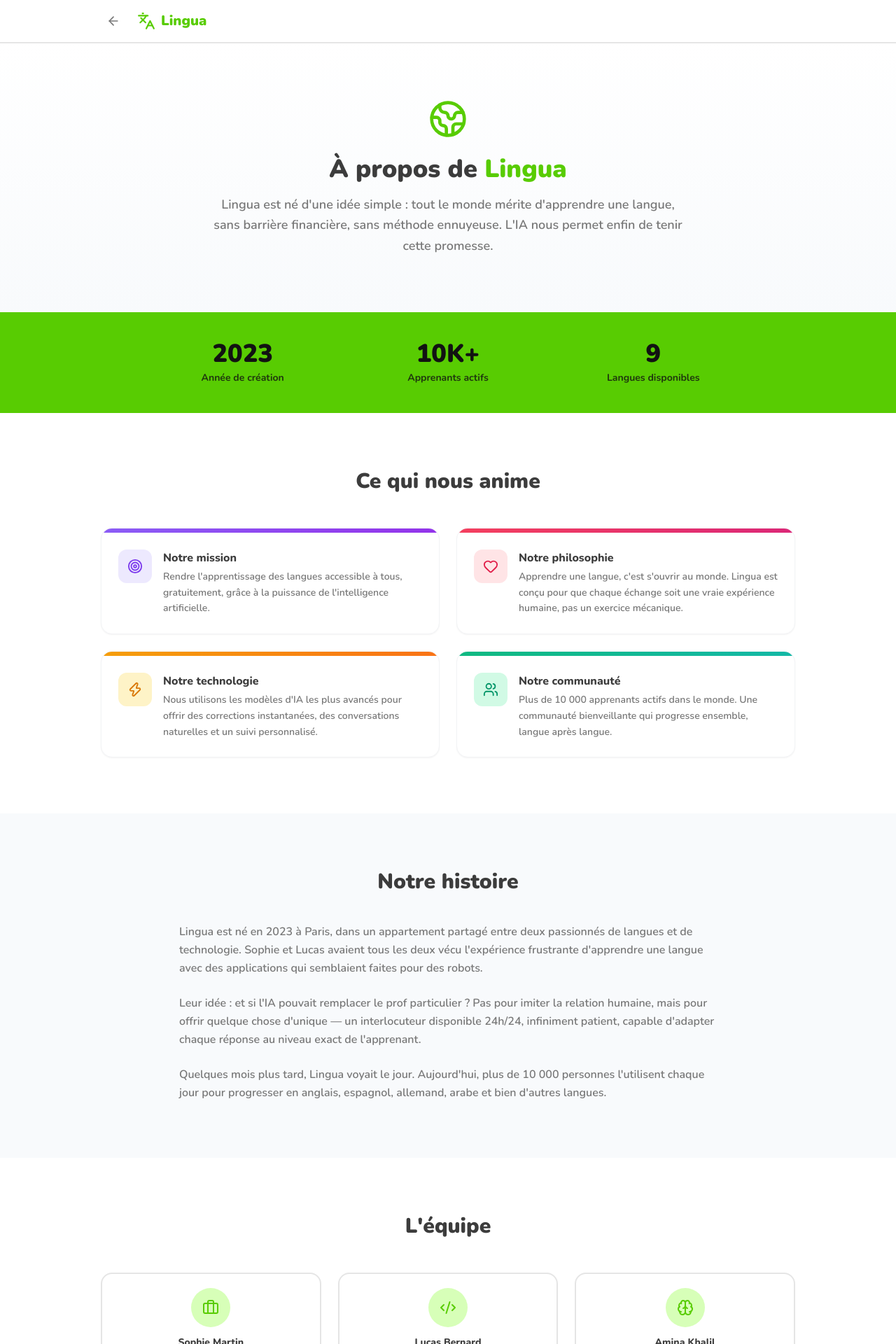
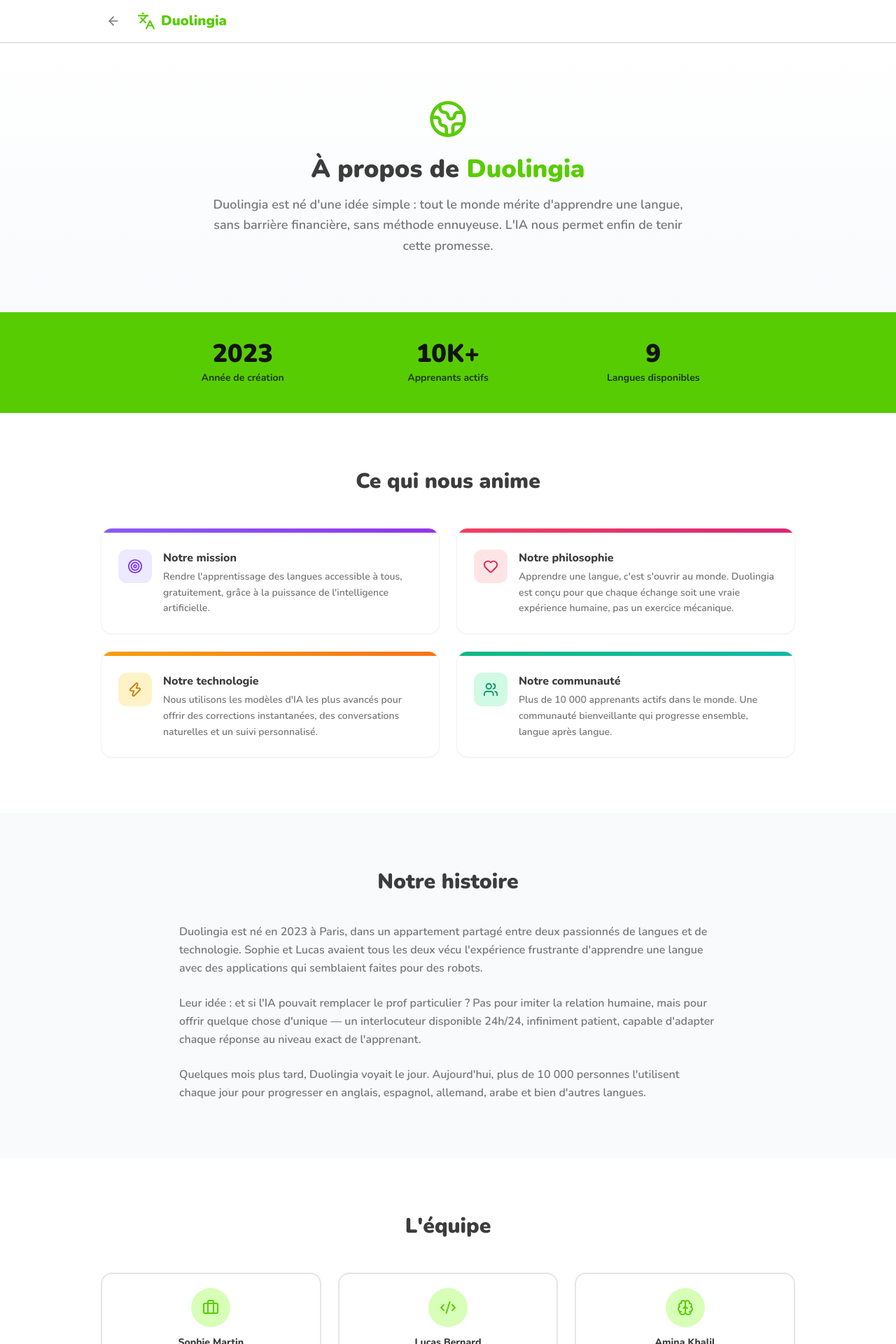
Before and after one commit to ahamie71/language_app, a React (Vite) app in the folder frontend/: page /about in a window 1280 px wide. Shown: the top 1920 px of the page at 70% size. Built offline with nearby package versions, Linux system fonts and the light colour scheme; no server answers.

Commit message:
feat: update branding from Lingua to Duolingia in English and French localization files

```diff
--- a/frontend/src/i18n/locales/en/about.json
+++ b/frontend/src/i18n/locales/en/about.json
@@ -1,7 +1,7 @@
 {
   "hero": {
     "titlePrefix": "About",
-    "text": "Lingua was born from a simple idea: everyone deserves to learn a language, with no financial barrier and no boring method. AI finally lets us keep that promise."
+    "text": "Duolingia was born from a simple idea: everyone deserves to learn a language, with no financial barrier and no boring method. AI finally lets us keep that promise."
   },
   "stats": {
     "founded": "Year founded",
@@ -16,7 +16,7 @@
     },
     "philosophy": {
       "title": "Our philosophy",
-      "desc": "Learning a language means opening yourself up to the world. Lingua is designed so every exchange is a real human experience, not a mechanical exercise."
+      "desc": "Learning a language means opening yourself up to the world. Duolingia is designed so every exchange is a real human experience, not a mechanical exercise."
     },
     "technology": {
       "title": "Our technology",
@@ -29,9 +29,9 @@
   },
   "story": {
     "heading": "Our story",
-    "p1": "Lingua was born in 2023 in Paris, in an apartment shared between two people passionate about languages and technology. Sophie and Lucas had both experienced the frustration of learning a language with apps that seemed built for robots.",
+    "p1": "Duolingia was born in 2023 in Paris, in an apartment shared between two people passionate about languages and technology. Sophie and Lucas had both experienced the frustration of learning a language with apps that seemed built for robots.",
     "p2": "Their idea: what if AI could replace the private tutor? Not to imitate the human relationship, but to offer something unique — a conversation partner available 24/7, infinitely patient, able to adapt every response to the learner's exact level.",
-    "p3": "A few months later, Lingua came to life. Today, more than 10,000 people use it every day to improve their English, Spanish, German, Arabic and many other languages."
+    "p3": "A few months later, Duolingia came to life. Today, more than 10,000 people use it every day to improve their English, Spanish, German, Arabic and many other languages."
   },
   "team": {
     "heading": "The team",
@@ -50,6 +50,6 @@
     "button": "START FOR FREE"
   },
   "footer": {
-    "copyright": "© 2025 Lingua. All rights reserved."
+    "copyright": "© 2025 Duolingia. All rights reserved."
   }
 }
--- a/frontend/src/i18n/locales/fr/about.json
+++ b/frontend/src/i18n/locales/fr/about.json
@@ -1,7 +1,7 @@
 {
   "hero": {
     "titlePrefix": "À propos de",
-    "text": "Lingua est né d'une idée simple : tout le monde mérite d'apprendre une langue, sans barrière financière, sans méthode ennuyeuse. L'IA nous permet enfin de tenir cette promesse."
+    "text": "Duolingia est né d'une idée simple : tout le monde mérite d'apprendre une langue, sans barrière financière, sans méthode ennuyeuse. L'IA nous permet enfin de tenir cette promesse."
   },
   "stats": {
     "founded": "Année de création",
@@ -16,7 +16,7 @@
     },
     "philosophy": {
       "title": "Notre philosophie",
-      "desc": "Apprendre une langue, c'est s'ouvrir au monde. Lingua est conçu pour que chaque échange soit une vraie expérience humaine, pas un exercice mécanique."
+      "desc": "Apprendre une langue, c'est s'ouvrir au monde. Duolingia est conçu pour que chaque échange soit une vraie expérience humaine, pas un exercice mécanique."
     },
     "technology": {
       "title": "Notre technologie",
@@ -29,9 +29,9 @@
   },
   "story": {
     "heading": "Notre histoire",
-    "p1": "Lingua est né en 2023 à Paris, dans un appartement partagé entre deux passionnés de langues et de technologie. Sophie et Lucas avaient tous les deux vécu l'expérience frustrante d'apprendre une langue avec des applications qui semblaient faites pour des robots.",
+    "p1": "Duolingia est né en 2023 à Paris, dans un appartement partagé entre deux passionnés de langues et de technologie. Sophie et Lucas avaient tous les deux vécu l'expérience frustrante d'apprendre une langue avec des applications qui semblaient faites pour des robots.",
     "p2": "Leur idée : et si l'IA pouvait remplacer le prof particulier ? Pas pour imiter la relation humaine, mais pour offrir quelque chose d'unique — un interlocuteur disponible 24h/24, infiniment patient, capable d'adapter chaque réponse au niveau exact de l'apprenant.",
-    "p3": "Quelques mois plus tard, Lingua voyait le jour. Aujourd'hui, plus de 10 000 personnes l'utilisent chaque jour pour progresser en anglais, espagnol, allemand, arabe et bien d'autres langues."
+    "p3": "Quelques mois plus tard, Duolingia voyait le jour. Aujourd'hui, plus de 10 000 personnes l'utilisent chaque jour pour progresser en anglais, espagnol, allemand, arabe et bien d'autres langues."
   },
   "team": {
     "heading": "L'équipe",
@@ -50,6 +50,6 @@
     "button": "COMMENCER GRATUITEMENT"
   },
   "footer": {
-    "copyright": "© 2025 Lingua. Tous droits réservés."
+    "copyright": "© 2025 Duolingia. Tous droits réservés."
   }
 }
--- a/frontend/src/pages/About.jsx
+++ b/frontend/src/pages/About.jsx
@@ -64,7 +64,7 @@ export default function About() {
           </button>
           <div className="flex items-center gap-2 cursor-pointer" onClick={() => navigate('/')}>
             <Languages size={26} className="text-duo-green" />
-            <span className="text-xl font-black text-duo-green">Lingua</span>
+            <span className="text-xl font-black text-duo-green">Duolingia</span>
           </div>
         </div>
       </header>
@@ -74,7 +74,7 @@ export default function About() {
         <div className="max-w-2xl mx-auto">
           <Globe2 size={56} className="text-duo-green mx-auto mb-6" />
           <h1 className="text-4xl font-black text-duo-text mb-4">
-            {t('hero.titlePrefix')} <span className="text-duo-green">Lingua</span>
+            {t('hero.titlePrefix')} <span className="text-duo-green">Duolingia</span>
           </h1>
           <p className="text-duo-muted font-semibold text-lg leading-relaxed">
             {t('hero.text')}
```
